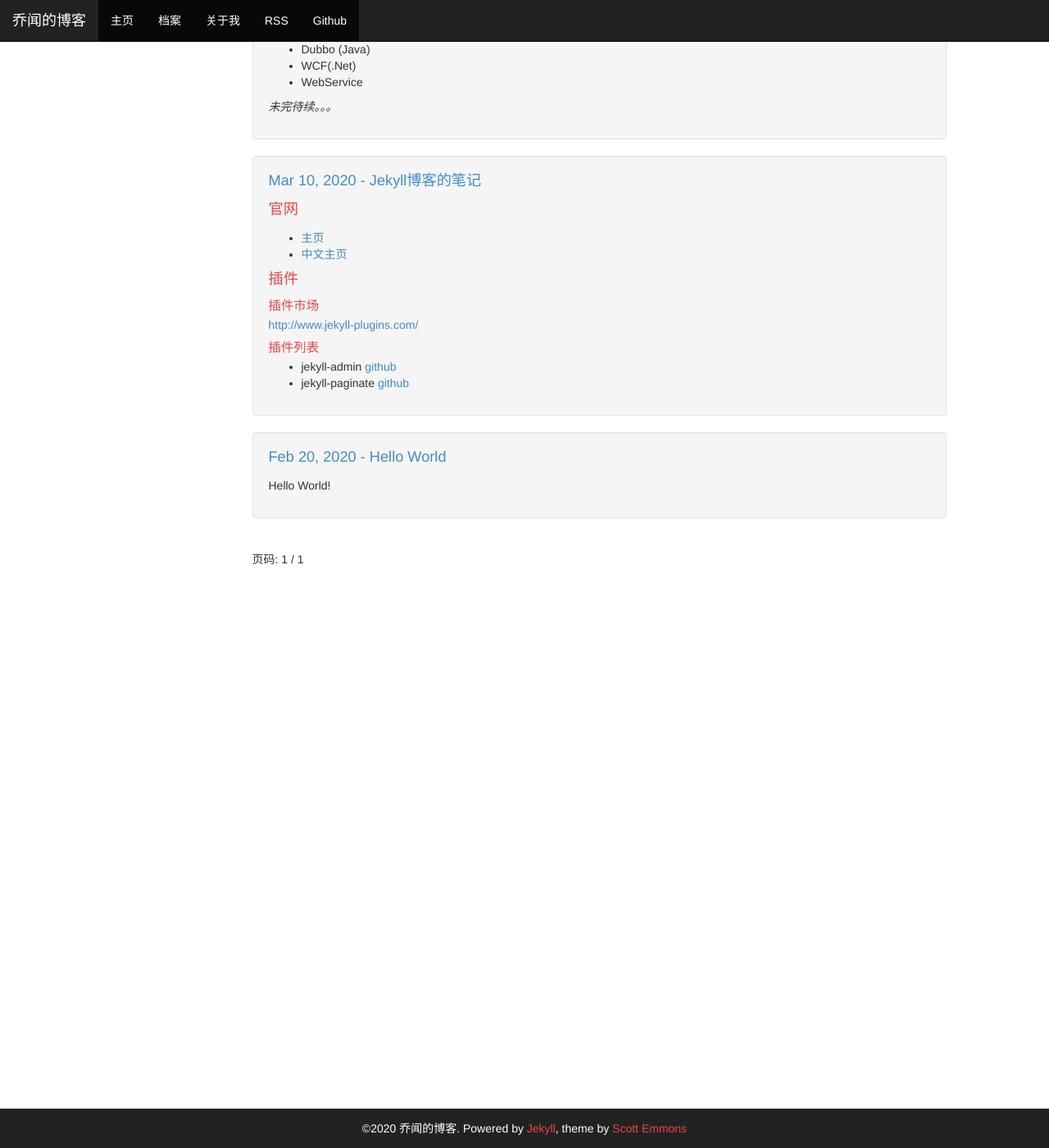
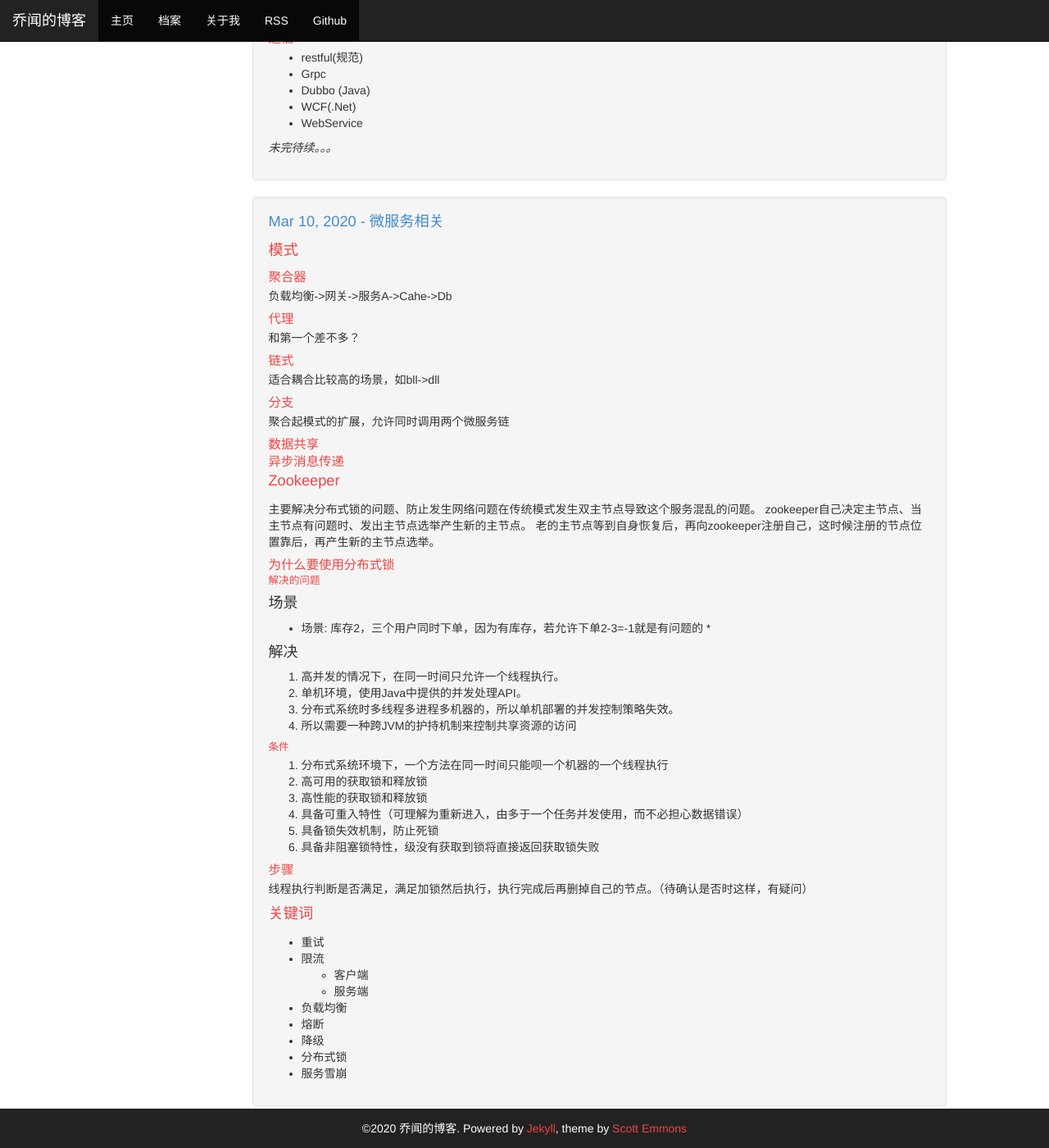
Before and after one commit to IsQiao/IsQiao.github.io, a Jekyll site: the page built from index.html, in a window 1280 px wide and 1400 px high, scrolled down 890 px. Shown: the whole window at 82% size. Built offline with Jekyll 4.4.1, drawn with Linux system fonts in a browser that asks for light colours; the list of posts is cut into pages by our own code; some of the changed text lies outside the part shown.

Commit message:
微服务相关

```diff
--- /dev/null
+++ b/_posts/2020-03-10-MicroService.md
@@ -0,0 +1,56 @@
+---
+title: 微服务相关
+---
+
+# 模式
+## 聚合器
+负载均衡->网关->服务A->Cahe->Db
+## 代理
+和第一个差不多？
+## 链式
+适合耦合比较高的场景，如bll->dll
+## 分支
+聚合起模式的扩展，允许同时调用两个微服务链
+## 数据共享
+##  异步消息传递
+
+
+# Zookeeper
+主要解决分布式锁的问题、防止发生网络问题在传统模式发生双主节点导致这个服务混乱的问题。
+zookeeper自己决定主节点、当主节点有问题时、发出主节点选举产生新的主节点。
+老的主节点等到自身恢复后，再向zookeeper注册自己，这时候注册的节点位置靠后，再产生新的主节点选举。
+
+## 为什么要使用分布式锁
+### 解决的问题
+
+#### 场景
+
+* 场景: 库存2，三个用户同时下单，因为有库存，若允许下单2-3=-1就是有问题的
+*
+
+#### 解决
+1. 高并发的情况下，在同一时间只允许一个线程执行。
+2. 单机环境，使用Java中提供的并发处理API。
+3. 分布式系统时多线程多进程多机器的，所以单机部署的并发控制策略失效。
+4. 所以需要一种跨JVM的护持机制来控制共享资源的访问
+
+### 条件
+1. 分布式系统环境下，一个方法在同一时间只能呗一个机器的一个线程执行
+2. 高可用的获取锁和释放锁
+3. 高性能的获取锁和释放锁
+4. 具备可重入特性（可理解为重新进入，由多于一个任务并发使用，而不必担心数据错误）
+5. 具备锁失效机制，防止死锁
+6. 具备非阻塞锁特性，级没有获取到锁将直接返回获取锁失败
+
+## 步骤
+线程执行判断是否满足，满足加锁然后执行，执行完成后再删掉自己的节点。（待确认是否时这样，有疑问）
+# 关键词
+* 重试
+* 限流
+	* 客户端
+	* 服务端
+* 负载均衡
+* 熔断
+* 降级
+* 分布式锁
+* 服务雪崩
--- a/_posts/2020-03-10-technology-stack-summary.md
+++ b/_posts/2020-03-10-technology-stack-summary.md
@@ -37,13 +38,15 @@
 ## API网关
 * 目前不知道有啥。。
 
-## 服务注册与服务发现
+## 服务注册与发现
 * Zookeeper(Java)
+* Eureka
+* Consul
 
 ## 框架
 * Spring Cloud(Java)
 
-## 远程过程调用
+## 通信
 * restful(规范)
 * Grpc
 * Dubbo (Java)
```
Also changed, not shown: other parts of _posts/2020-03-10-technology-stack-summary.md (+3 -2 lines).
